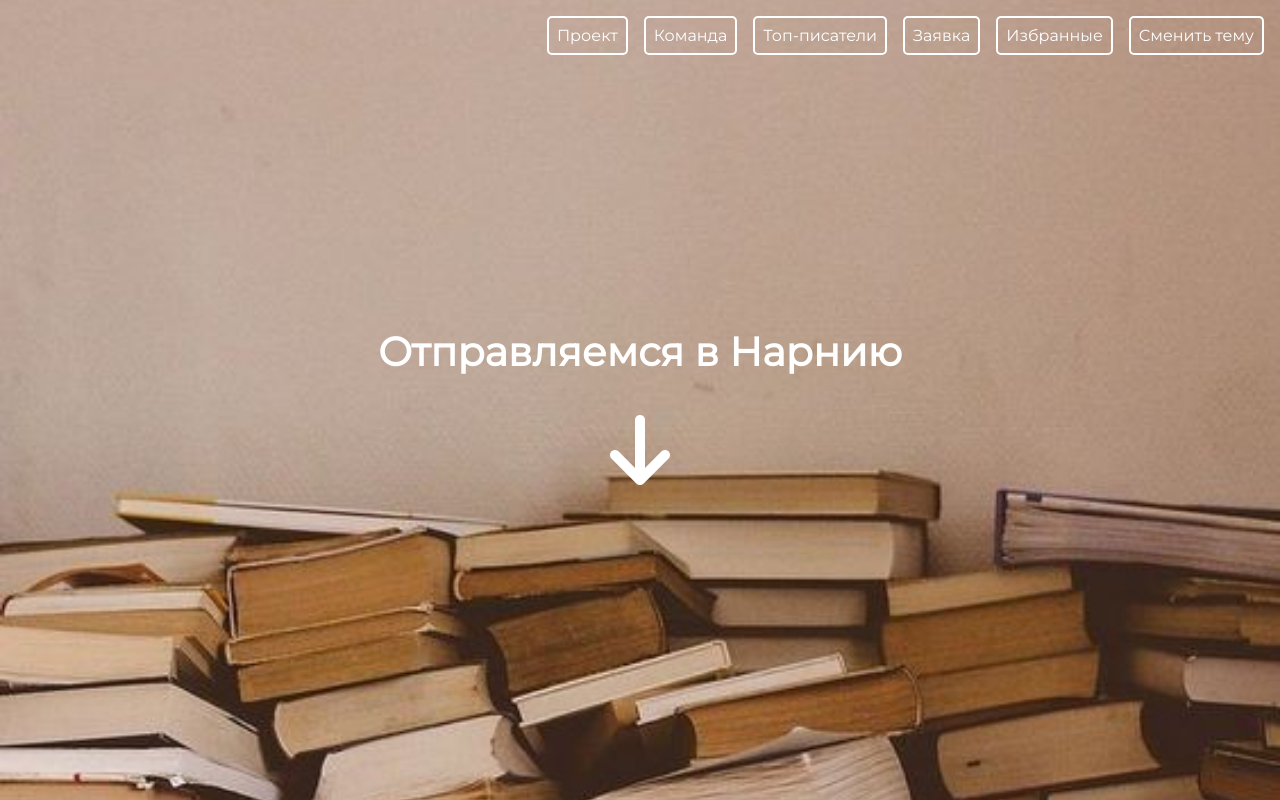
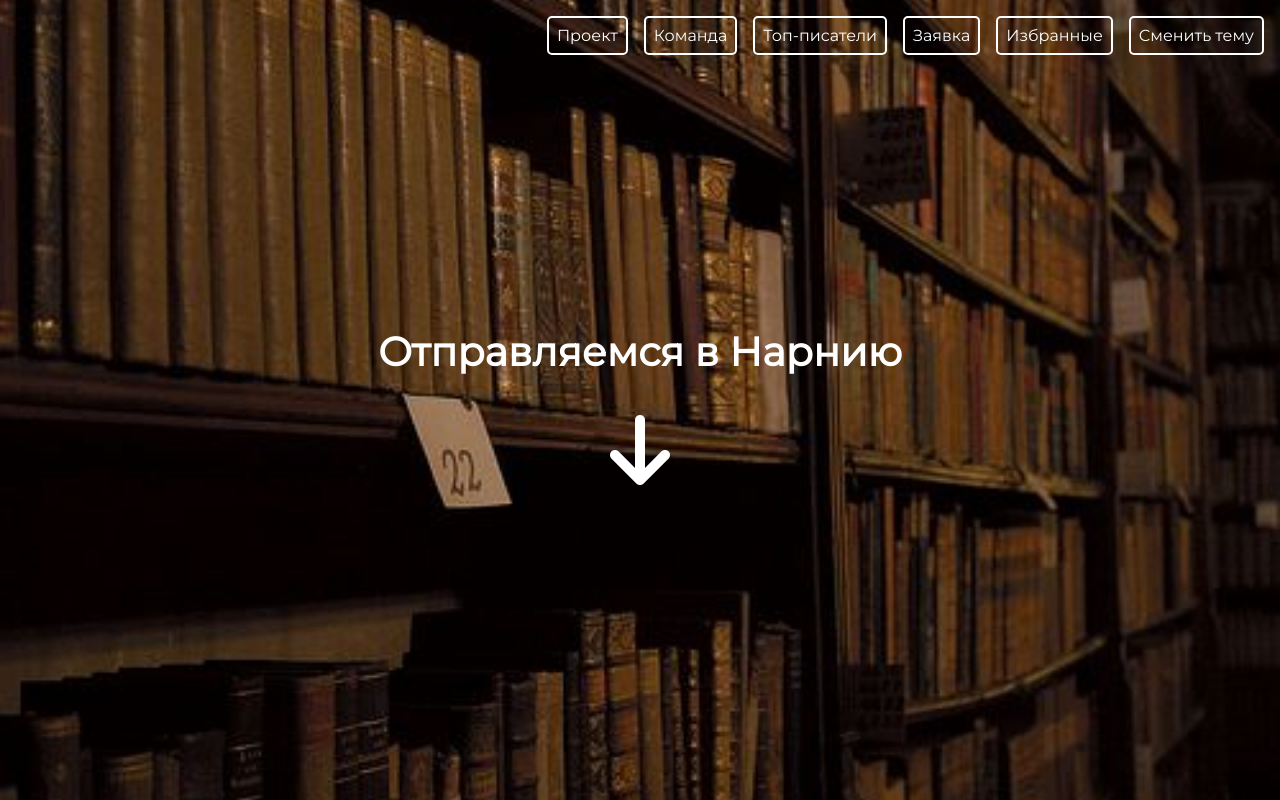
Before and after one commit to dlotsss/dlotsss.github.io, a plain HTML site: page index.html in a window 1280 px wide. Both pictures are taken after a click on the element "Сменить тему". Shown: the top 800 px of the page. Drawn offline with Linux system fonts and the light colour scheme.

Commit message:
fixed dark theme

```diff
--- a/css/style.css
+++ b/css/style.css
@@ -22,7 +22,7 @@ header {
     flex-direction: column;
 }
 
-.header.dark-theme{
+header.dark-theme{
     width: 100%;
     height: 100vh;
     background: url(../img/dark_picture.jpeg);
--- a/index.html
+++ b/index.html
@@ -29,7 +29,7 @@
         <div class='nav-item'> <a href = "favorites.html">Избранные </a> </div>
         <div class='nav-item switch-theme-button'>Сменить тему</div>
     </nav>
-    <header>
+    <header id="header">
         <h1>Отправляемся в <span class='mars mars1'>Нарнию</span></h1>
         <div class='arrow-next'><i class='fa-solid fa-arrow-down'></i></div>
     </header>
--- a/js/script.js
+++ b/js/script.js
@@ -15,7 +15,8 @@ team3.style.height = `${height}px`;
 
 let change_theme_button = document.querySelector('.nav-item.switch-theme-button')
 change_theme_button.addEventListener('click', function() {
-    document.body.header.toggle('dark-theme');
+    myHead = document.getElementById("header");
+    myHead.classList.toggle('dark-theme');
 })
 
 function scrollDown() {
@@ -26,7 +27,7 @@ let button = document.querySelector('.arrow-next');
 button.addEventListener('click', scrollDown);
 
 
-// Код, который нужно исправить
+//Код, который нужно исправить
 // let item_name_objects = document.querySelectorAll('.merch-item-name')
 // let item_names = ['Джоан Роулинг', 'Стивен Кинг', 'Лев Толстой', 'Агата Кристи']
 // for (let i = 0; i < item_name_objects.length; i += 1) {
@@ -91,7 +92,7 @@ button.addEventListener('click', scrollDown);
 
 
 
-// Код, который меняет тему
+//Код, который меняет тему
 // function change_theme() {
 //     let header = document.querySelector('header')
 //     if (current_background == 'url(../img/dark_picture.jpeg)') {
```
